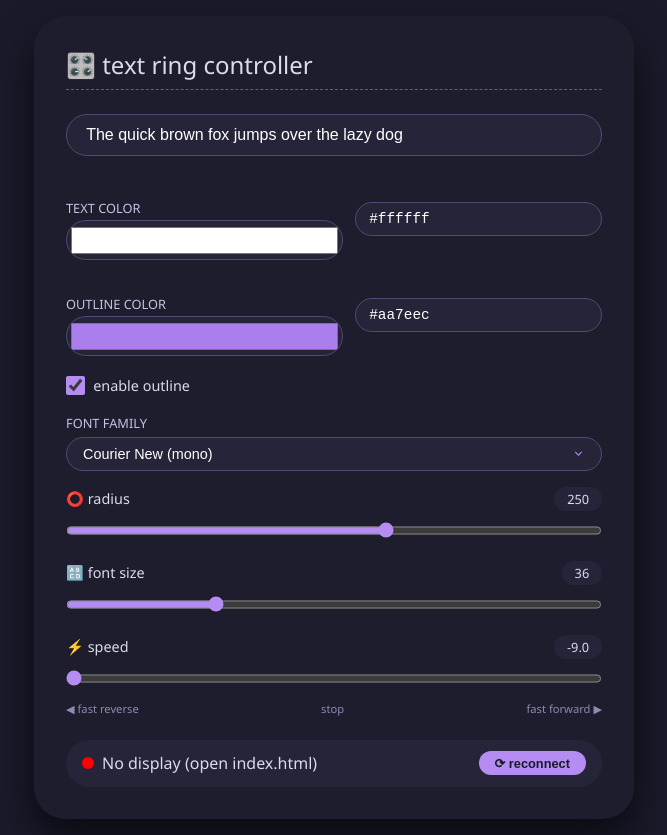
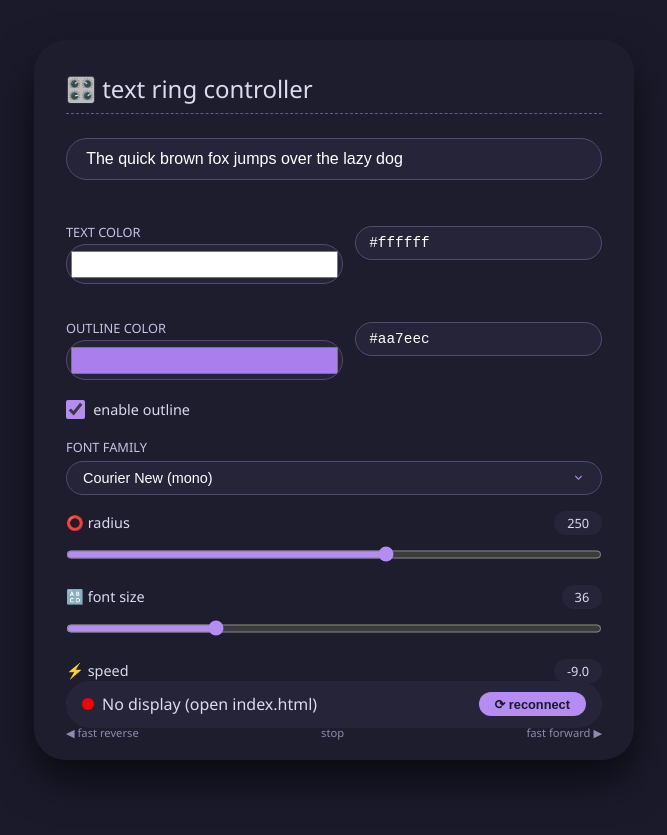
Before and after one commit to kaijukaijinbo/Contl-index, a plain HTML site: page control.html in a window 1280 px wide. Shown: the whole page, without its empty margins (306-973 px from the left). After the commit the page ends 800 px from the top, so only its background shows below. Drawn offline with Linux system fonts and the light colour scheme.

Commit message:
Update control.html 4.5

```diff
--- a/control.html
+++ b/control.html
@@ -26,14 +26,36 @@
             box-shadow: 0 20px 40px rgba(0,0,0,0.6);
             width: 600px;
             max-width: 100%;
+            max-height: 90vh;          /* allows scrolling when content exceeds */
+            overflow-y: auto;           /* enable vertical scroll */
             color: #dddaf0;
+            scrollbar-width: thin;
+            scrollbar-color: #b48cf2 #262439;
         }
+        .panel::-webkit-scrollbar {
+            width: 8px;
+        }
+        .panel::-webkit-scrollbar-track {
+            background: #262439;
+            border-radius: 4px;
+        }
+        .panel::-webkit-scrollbar-thumb {
+            background: #b48cf2;
+            border-radius: 4px;
+        }
+
         h2 {
             font-weight: 350;
             margin-bottom: 1.5rem;
             border-bottom: 1px dashed #5f5c8a;
             padding-bottom: 0.5rem;
+            position: sticky;
+            top: 0;
+            background: rgba(30, 30, 46, 0.9); /* keep title visible when scrolling */
+            backdrop-filter: blur(8px);
+            z-index: 10;
         }
+
         input[type="text"] {
             width: 100%;
             background: #262439;
@@ -174,6 +196,9 @@
             padding: 0.7rem 1rem;
             border-radius: 2rem;
             margin-top: 1.5rem;
+            position: sticky;
+            bottom: 0;
+            z-index: 10;
         }
         .status-left {
             display: flex;
@@ -325,7 +350,7 @@
 
             let displayConnected = false;
 
-            // Sync functions (similar to combined page)
+            // Sync functions
             function syncTextColorFromPicker() {
                 const col = textColorPicker.value;
                 textColorHex.value = col;
```
